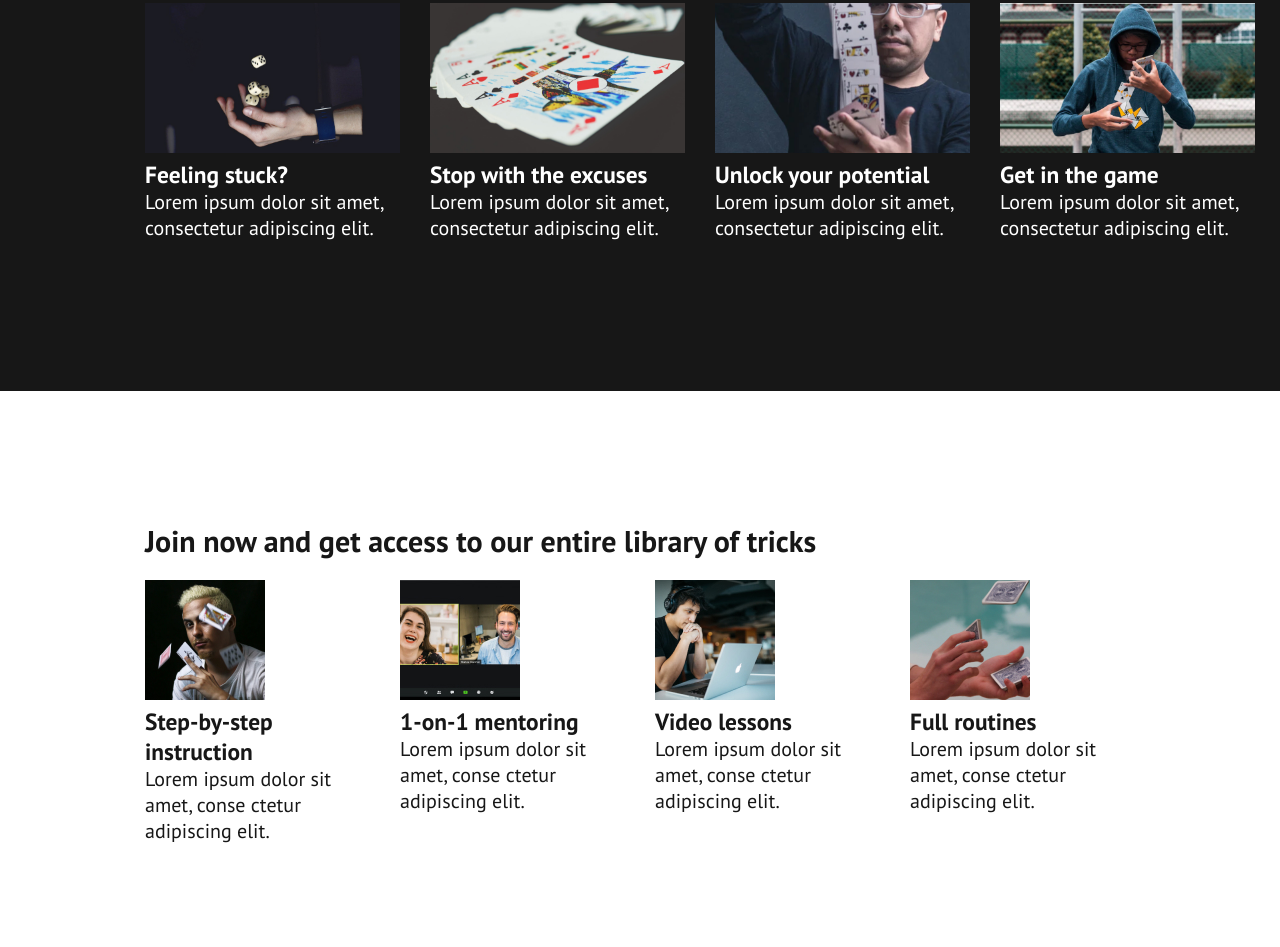
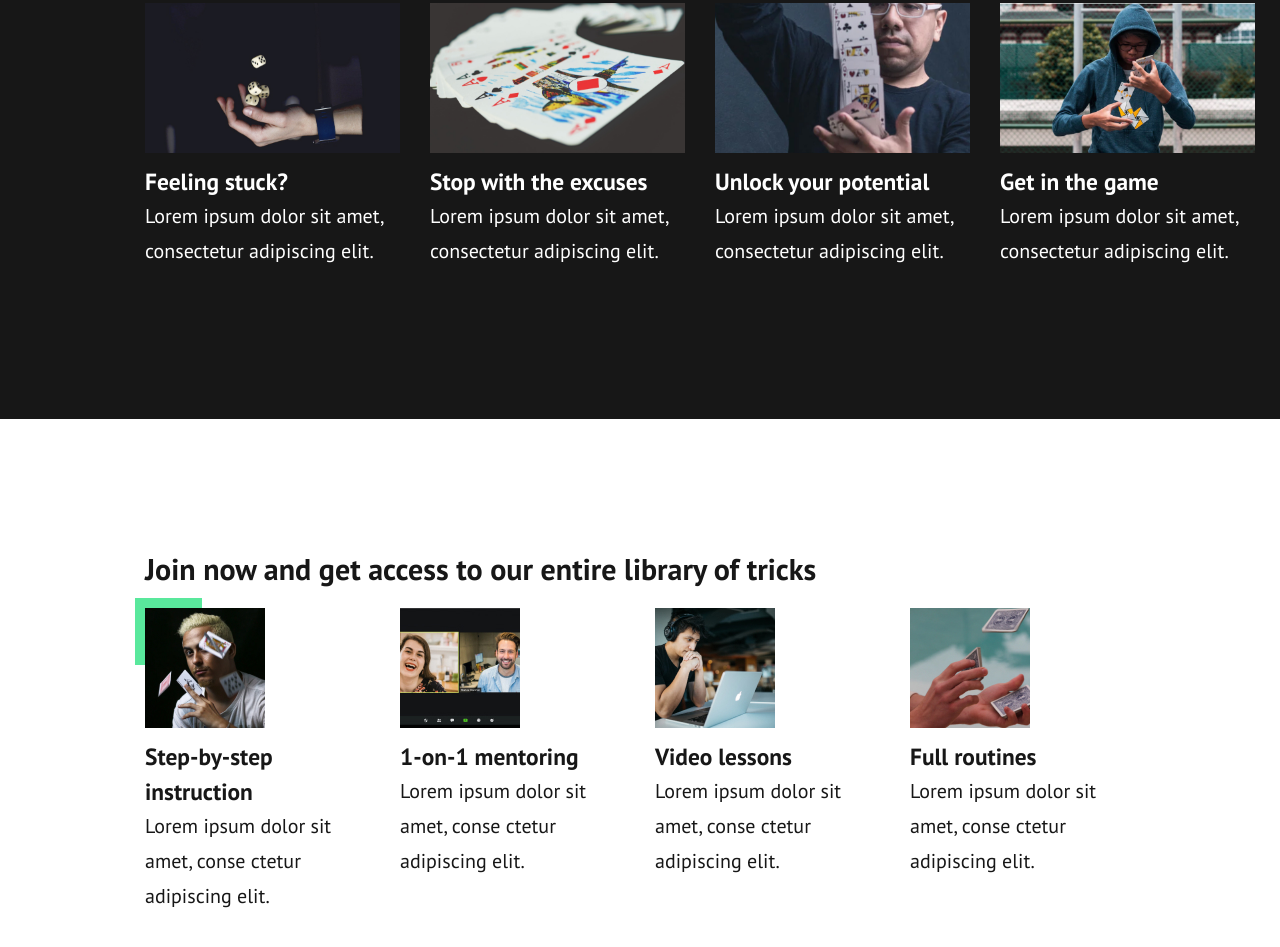
Before and after one commit to MastooraTurkmen/Magic-Air, a plain HTML site: page index.html in a window 1280 px wide. Shown: the part 797-1744 px from the top of the page. Drawn offline with Linux system fonts and the light colour scheme.

Commit message:
adds content

```diff
--- a/index.html
+++ b/index.html
@@ -59,7 +59,7 @@
       </div> <!-- /container -->
     </section>
 
-    <section>
+    <section class="join-container">
       <div class="container">
         <h2>Join now and get access to our entire library of tricks</h2>
         <ul>
--- a/style.css
+++ b/style.css
@@ -59,6 +59,7 @@ h1 span {
 
 li {
   list-style: none;
+  line-height: 175%;
 }
 
 .btn {
@@ -124,3 +125,18 @@ ul {
   width: 255px;
   height: 150px;
 }
+
+.join-container .container ul {
+  position: relative;
+}
+
+.join-container .container ul li:before {
+  content: '';
+  background-color: var(--clr-accent-400);
+  width: 67px;
+  height: 67px;
+  top: -0.5em;
+  left: -0.5em;
+  position: absolute;
+  z-index: -1;
+}
```
